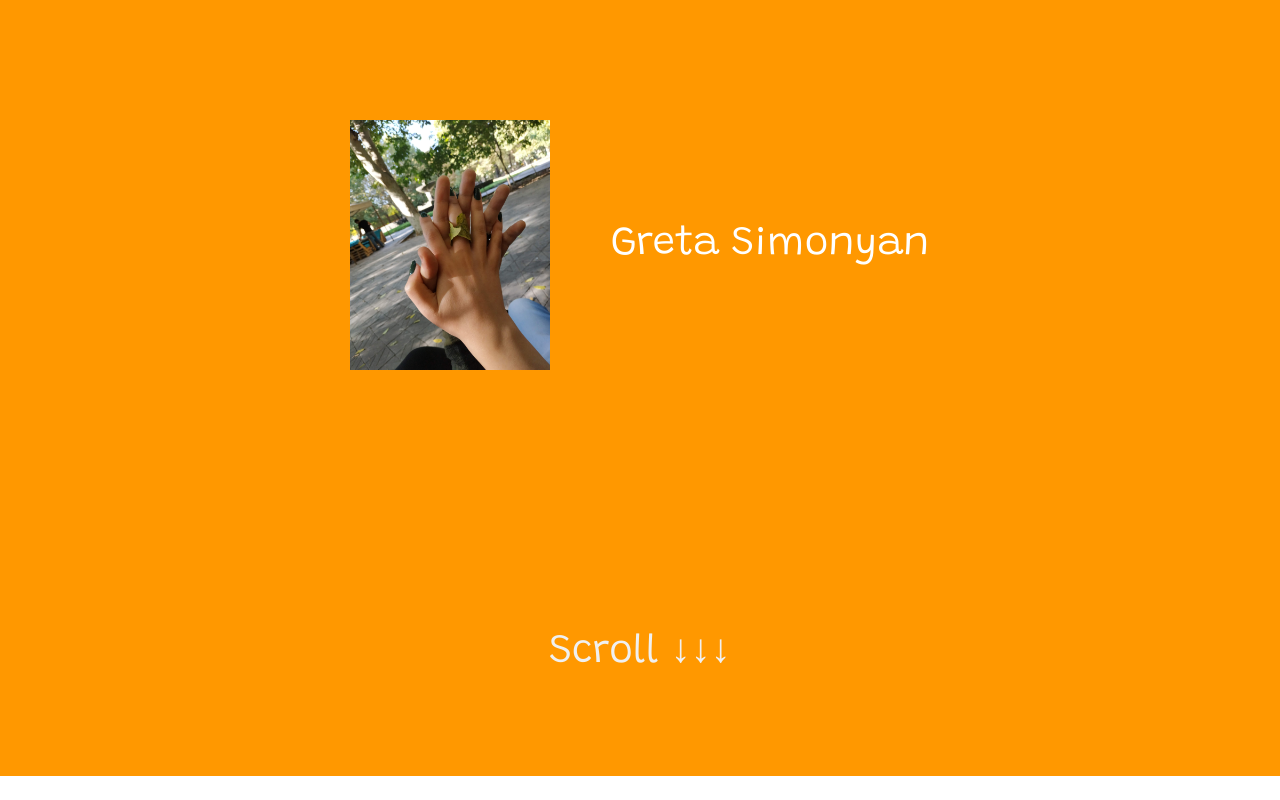
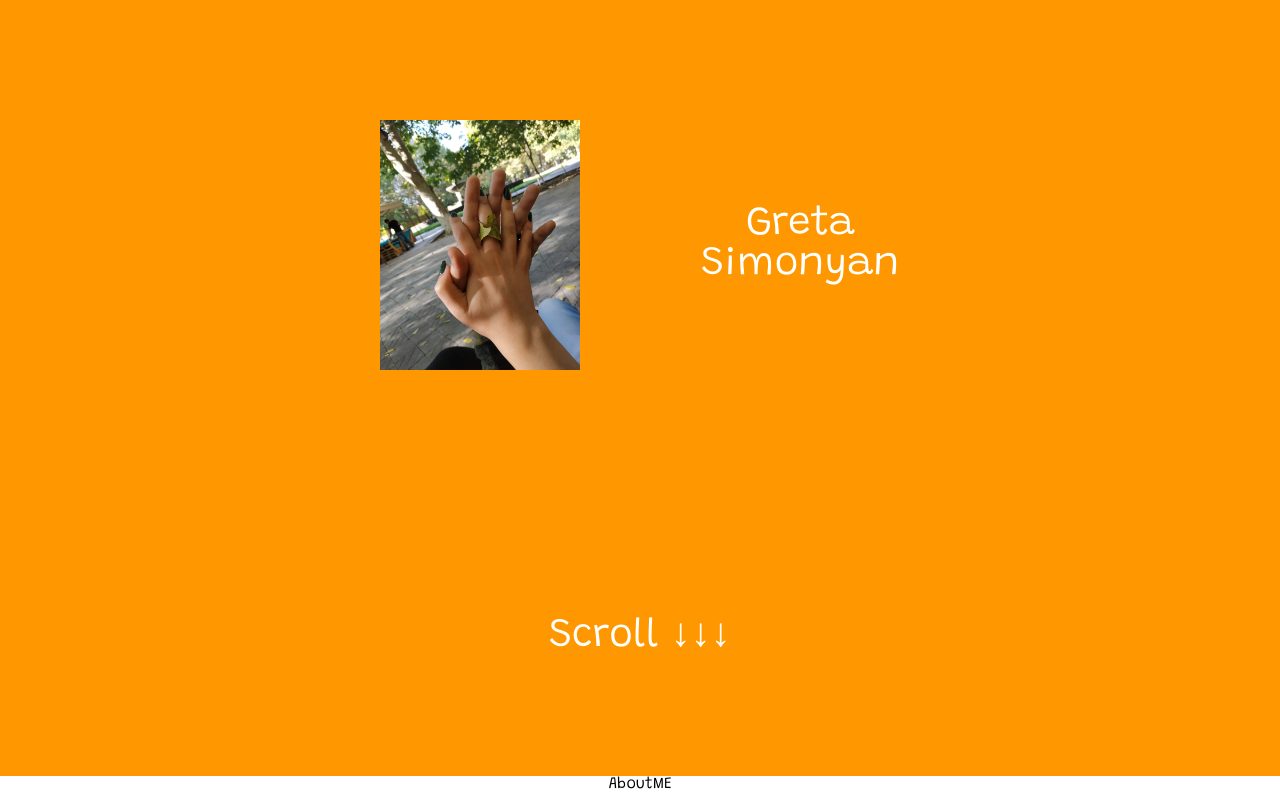
Before and after one commit to GretaSS/portfolio, a React app: page / in a window 1280 px wide. Built offline with nearby package versions, Linux system fonts and the light colour scheme.

Commit message:
add about and some svg

```diff
--- a/src/App.js
+++ b/src/App.js
@@ -28,7 +28,6 @@ export default App;
 //         return (
 //             <View>
 //                 <Loading/>
-//                 <h1>My Clear React App! about portfolio </h1>
 //                 <Letter/>
 //             </View>
 //         );
--- /dev/null
+++ b/src/components/About/index.js
@@ -0,0 +1,17 @@
+import React from 'react';
+import {View, Text} from "../../styled";
+
+function About(){
+    return(
+        <View flex justC='center' boxS='border-box'>
+            <View>
+                About
+            </View>
+            <View>
+                ME
+            </View>
+        </View>
+    )
+}
+
+export default About
--- a/src/components/FrontList/index.js
+++ b/src/components/FrontList/index.js
@@ -25,9 +25,14 @@ function FrontList(){
                     bgImg="./src/assets/images/hands.jpg"
                 >
                 </View>
-                <Text fontSize='40px' c='white' fontF='`${GrReg}`'>
-                    Greta Simonyan
-                </Text>
+                <View flex fD='column' alignI='center'>
+                    <Text fontSize='40px' c='white'>
+                        Greta
+                    </Text>
+                    <Text fontSize='40px' c='white'>
+                        Simonyan
+                    </Text>
+                </View>
             </View>
             <Scroll flex justC='center' w='100%' fontSize='40px'>
                 Scroll ↓↓↓
--- a/src/pages/Home/index.js
+++ b/src/pages/Home/index.js
@@ -3,23 +3,24 @@ import React from "react";
 //     Cover,
 //     Header,
 //     About,
-//     // Skills,
-//     // ExpEd,
-//     // Portfolio,
-//     // Contact
+//     Skills,
+//     ExpEd,
+//     Portfolio,
+//     Contact
 // }from '../../components';
 
 // import Letter from '../../components/Letter';
 import FrontList from '../../components/FrontList';
+import About from '../../components/About';
 
 function Home (){
     return(
         <>
             {/* <Letter/> */}
             <FrontList/>
+            <About/>
             {/* <Cover/>
-            <Header/>
-            <About/> */}
+            <Header/> */}
             {/* <Skills/> */}
             {/* <ExpEd/> */}
             {/* <Portfolio/> */}
```
Also changed, not shown: src/assets/images/G.svg (added), src/assets/images/g2-01.svg (added).
